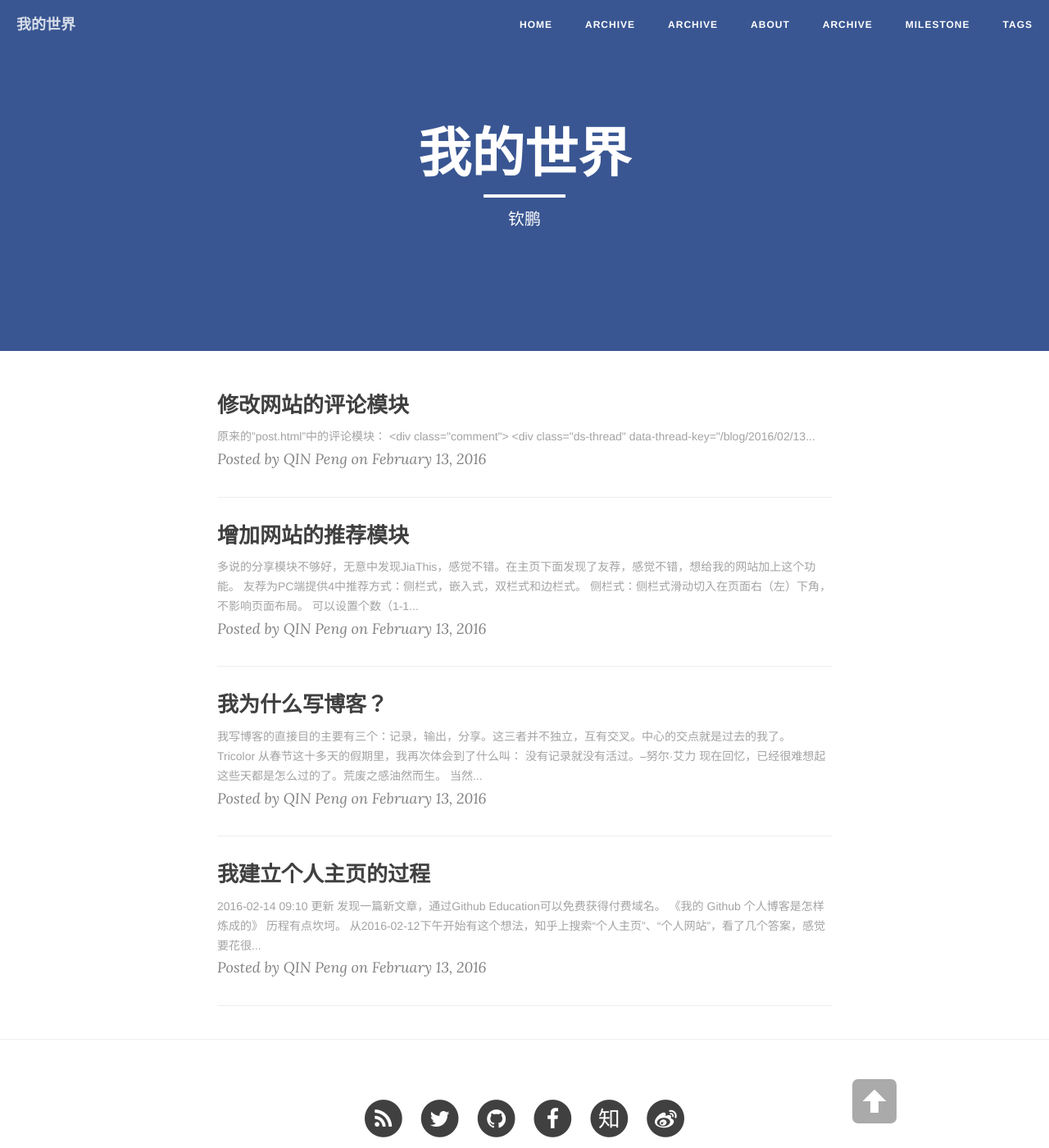
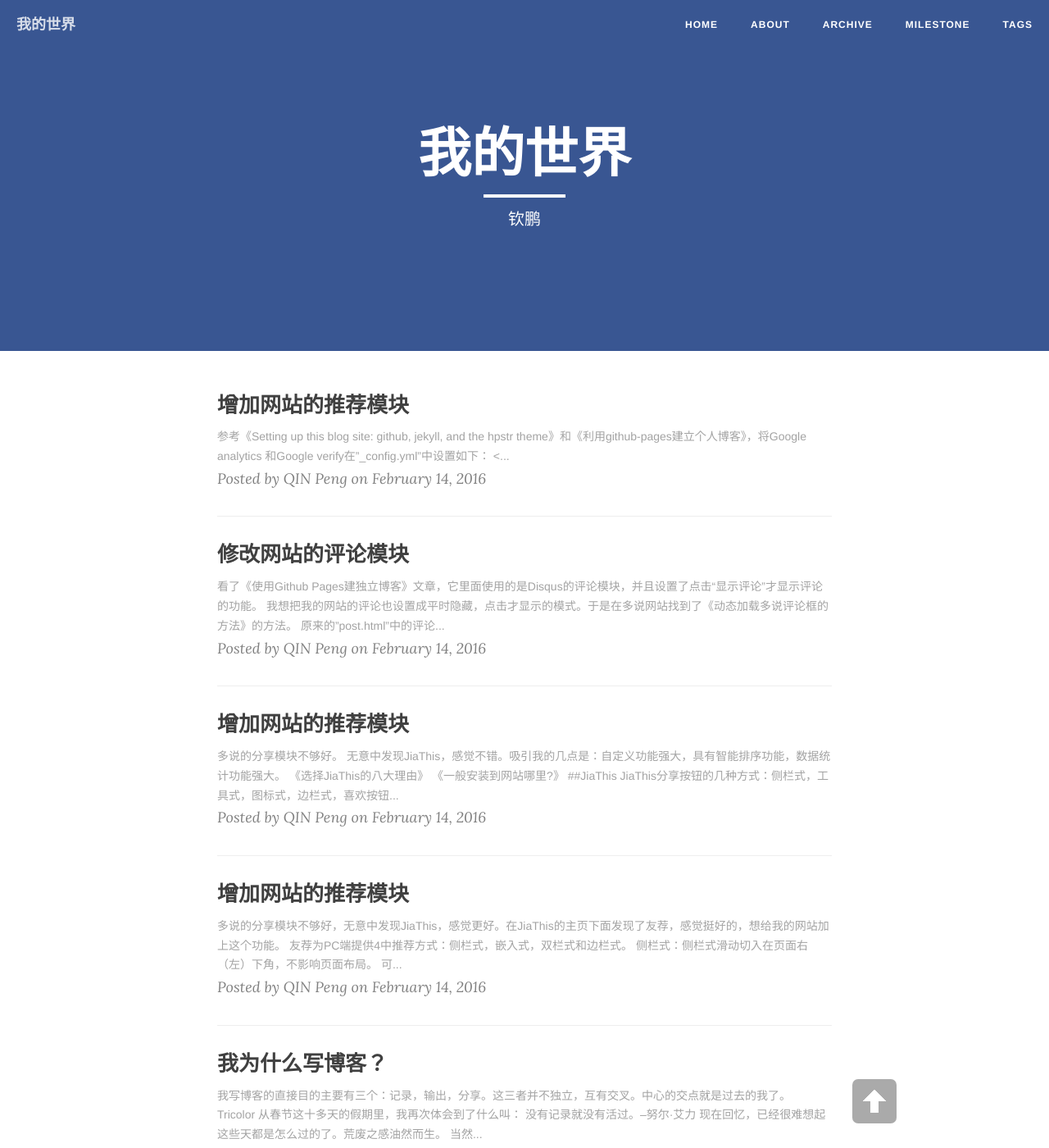
Before and after one commit to QinPengBlog/qinpengblog.github.io, a Jekyll site: the page built from index.html, in a window 1280 px wide and 1400 px high. Shown: the whole window at 82% size. Built offline with Jekyll 4.4.1, drawn with Linux system fonts in a browser that asks for light colours; nearby versions of some CDN libraries; the list of posts is cut into pages by our own code.

Commit message:
WHAT-YOU-HAVE-DONE
Signed-off-by: QIN Peng <qinp_2025@163.com>

```diff
--- a/Collections.md
+++ /dev/null
@@ -1,8 +0,0 @@
----
-layout: page
-title: "Archive"
-description: "你看到的，是我之为我的原因"
-header-img: "img/orange.jpg"
----
-
-###清单类文章
--- a/Photos.md
+++ /dev/null
@@ -1,8 +0,0 @@
----
-layout: page
-title: "Archive"
-description: "你看到的，是我之为我的原因"
-header-img: "img/orange.jpg"
----
-
-###清单类文章
--- a/_config.yml
+++ b/_config.yml
@@ -50,14 +50,16 @@
 comments :
   provider : duoshuo
   duoshuo :
-    short_name : Peng
+    short_name : QinPengBlog
   disqus :
       short_name : Peng
 
 # Analytics and webmaster tools stuff goes here
-google_analytics:
-google_verify:
+analytics:
+    provider: Baidu
+google_analytics: UA-73781127-1
+google_verify: <meta name="google-site-verification" content="f-xallGRfKu4KN9VgwJYGRZprRAHyGPUIIz6O4A9Yck" />
 # https://ssl.bing.com/webmaster/configure/verify/ownership Option 2 content= goes here
-bing_verify:
+bing_verify: <meta name="msvalidate.01" content="731D1E6005EE00E5770F4B5909254F51" />
 
 # Links to include in footer navigation
--- /dev/null
+++ b/_posts/2016-02-14-Add-analytic-module.md
@@ -0,0 +1,32 @@
+---
+layout: post
+title: 增加网站的推荐模块
+date: 2016-02-14 18:23
+categories: blog
+tags: [个人主页]
+description: 记录增加的过程。
+
+---
+
+参考[《Setting up this blog site: github, jekyll, and the hpstr theme》](http://nicolaroberts.github.io/website-setup-post/)和[《利用github-pages建立个人博客》](http://coolshell.info/blog/2015/03/github-pages-blog.html)，将Google analytics 和Google verify在"_config.yml"中设置如下：
+
+    <# Analytics and webmaster tools stuff goes here
+    google_analytics: UA-73781127-1
+    google_verify: <meta name="google-site-verification" content="f-xallGRfKu4KN9VgwJYGRZprRAHyGPUIIz6O4A9Yck" />
+    # https://ssl.bing.com/webmaster/configure/verify/ownership Option 2 content= goes here
+    bing_verify: <meta name="msvalidate.01" content="731D1E6005EE00E5770F4B5909254F51" />
+    />
+
+参考[《为 Jekyll 添加百度统计》](http://havee.me/internet/2013-07/add-baidu-analytics-for-jekyll.html)编写"_config.yml"：
+
+    <# Analytics and webmaster tools stuff goes here
+    analytics :
+      provider : Baidu
+    google_analytics: UA-73781127-1
+    google_verify: <meta name="google-site-verification" content="f-xallGRfKu4KN9VgwJYGRZprRAHyGPUIIz6O4A9Yck" />
+    # https://ssl.bing.com/webmaster/configure/verify/ownership Option 2 content= goes here
+    bing_verify: <meta name="msvalidate.01" content="731D1E6005EE00E5770F4B5909254F51" />
+    />
+
+Done.
+---
--- a/_posts/2016-02-14-Add-the-recommendation-module.md
+++ b/_posts/2016-02-14-Add-the-recommendation-module.md
@@ -1,14 +1,14 @@
 ---
 layout: post
 title: 增加网站的推荐模块
-date: 2016-02-13
+date: 2016-02-14
 categories: blog
 tags: [个人主页]
 description: 记录增加的过程。
 
 ---
 
-多说的分享模块不够好，无意中发现[JiaThis](http://www.jiathis.com/)，感觉不错。在主页下面发现了[友荐](http://www.ujian.cc/)，感觉不错，想给我的网站加上这个功能。
+多说的分享模块不够好，无意中发现[JiaThis](http://www.jiathis.com/)，感觉更好。在JiaThis的主页下面发现了[友荐](http://www.ujian.cc/)，感觉挺好的，想给我的网站加上这个功能。
 
 友荐为PC端提供4中推荐方式：侧栏式，嵌入式，双栏式和边栏式。
 
@@ -29,10 +29,12 @@
 代码如下：
 
 <!-- UJian Button BEGIN -->
-                <div class="ujian-hook"></div>
-                <script type="text/javascript">var ujian_config = {num:6,showType:4,lkrc:4,target:1,bgColor:'#',hoverTextColor:'#116BF2'};</script>
-                <script type="text/javascript" src="http://v1.ujian.cc/code/ujian.js?uid=2083931"></script>
-                <a href="http://www.ujian.cc" style="border:0;"><img src="http://img.ujian.cc/pixel.png" alt="友荐云推荐" style="border:0;padding:0;margin:0;" /></a>
+
+     <div class="ujian-hook"></div>
+     <script type="text/javascript">var ujian_config = {num:6,showType:4,lkrc:4,target:1,bgColor:'#',hoverTextColor:'#116BF2'};</script>
+     <script type="text/javascript" src="http://v1.ujian.cc/code/ujian.js?uid=2083931"></script>
+     <a href="http://www.ujian.cc" style="border:0;"><img src="http://img.ujian.cc/pixel.png" alt="友荐云推荐" style="border:0;padding:0;margin:0;" /></a>
+
 <!-- UJian Button END -->
 
 关于友荐的更多内容请移步[友荐帮助中心](http://www.ujian.cc/help/index/)
--- /dev/null
+++ b/_posts/2016-02-14-Change-the-sharing-module.md
@@ -0,0 +1,239 @@
+---
+layout: post
+title: 增加网站的推荐模块
+date: 2016-02-14
+categories: blog
+tags: [个人主页]
+description: 记录增加的过程。
+
+---
+
+多说的分享模块不够好。
+
+无意中发现[JiaThis](http://www.jiathis.com/)，感觉不错。吸引我的几点是：自定义功能强大，具有智能排序功能，数据统计功能强大。
+
+[《选择JiaThis的八大理由》](http://www.jiathis.com/help/html/why-choose-jiathis)
+
+[《一般安装到网站哪里?》](http://www.jiathis.com/help/html/where-install-jiathis)
+
+##JiaThis
+
+JiaThis分享按钮的几种方式：侧栏式，工具式，图标式，边栏式，喜欢按钮，按钮式，关注按钮，图片分享，划词分享。
+
+- 侧栏式：隐藏在侧栏。
+- 工具式：同多说的分享模块。
+- 图标式：与工具式相比，少了图标的文字说明。
+- 边栏式：悬浮在文章边。
+- 按钮式：只有一个按钮。
+- 图片分享：用户将鼠标移动到指定的图片上时，分享按钮就会出现。
+- 划词分享：任意划取部分文字信息（＞5个字），即可显示JiaThis划词分享图标。
+- 喜欢按钮：喜欢的同时进行分享。
+- 关注按钮：转到对应社交账号主页。
+
+选择图标式，图片分享和划词分享。
+
+###图标式：
+
+<!-- JiaThis Button BEGIN -->
+
+				<div class="jiathis_style">
+					<a class="jiathis_button_weixin"></a>
+					<a class="jiathis_button_tsina"></a>
+					<a class="jiathis_button_pocket"></a>
+					<a class="jiathis_button_instapaper"></a>
+					<a class="jiathis_button_copy"></a>
+					<a href="http://www.jiathis.com/share?uid=2083931" class="jiathis jiathis_txt jiathis_separator jtico jtico_jiathis" target="_blank"></a>
+					<a class="jiathis_counter_style"></a>
+				</div>
+				<script type="text/javascript" >
+					var jiathis_config={
+						data_track_clickback:true,
+						summary:"",
+						shortUrl:true,
+						hideMore:false
+					}
+				</script>
+				<script type="text/javascript" src="http://v3.jiathis.com/code_mini/jia.js?uid=2083931" charset="utf-8"></script>
+
+<!-- JiaThis Button END -->
+
+###图片分享
+
+官方说明：如果您的网页中已经嵌入jia.js或jiathis_r.js，只需将以下绿色部分代码复制到JiaThis分享代码之前即可。
+
+<!-- JiaThis Picture BEGIN -->
+
+	<script type="text/javascript">
+		 var jiathis_config = {
+			shareImg:{
+			"showType":"ALL",
+			"bgColor":"",
+		    "txtColor":"",
+			"text":"",
+			"services":"",
+			"position":"",
+			"imgwidth":"",
+			"imgheight":"",
+			"divname":""
+		    }
+		 }
+	</script>
+
+<!-- JiaThis Picture END -->
+
+JiaThis分享代码是：
+
+    <script type='text/javascript' src='http://v3.jiathis.com/code/jia.js?uid=2083931' charset='utf-8'></script>
+
+因为图标式代码中含有JiaThis分享代码，所以尝试的时候是把图片分享的代码插入到了图标式代码中间：
+
+<!-- JiaThis Button BEGIN -->
+
+				<div class="jiathis_style">
+					<a class="jiathis_button_weixin"></a>
+					<a class="jiathis_button_tsina"></a>
+					<a class="jiathis_button_pocket"></a>
+					<a class="jiathis_button_instapaper"></a>
+					<a class="jiathis_button_copy"></a>
+					<a href="http://www.jiathis.com/share?uid=2083931" class="jiathis jiathis_txt jiathis_separator jtico jtico_jiathis" target="_blank"></a>
+					<a class="jiathis_counter_style"></a>
+				</div>
+				<script type="text/javascript" >
+					var jiathis_config={
+						data_track_clickback:true,
+						summary:"",
+						shortUrl:true,
+						hideMore:false
+					}
+				</script>
+				<script type="text/javascript" src="http://v3.jiathis.com/code_mini/jia.js?uid=2083931" charset="utf-8"></script>
+
+<!-- JiaThis Picture BEGIN -->
+
+	<script type="text/javascript">
+		 var jiathis_config = {
+			shareImg:{
+			"showType":"ALL",
+			"bgColor":"",
+		    "txtColor":"",
+			"text":"",
+			"services":"",
+			"position":"",
+			"imgwidth":"",
+			"imgheight":"",
+			"divname":""
+		    }
+		 }
+	</script>
+
+<!-- JiaThis Picture END -->
+
+<!-- JiaThis Button END -->
+
+结果没有显示，遂删掉这个模块。
+
+###划词分享：
+
+官方说明：用户为网站页面添加划词分享时，需要为想开放划词分享的页面div框架添加 class="jiathis_streak"。如：< div class="jiathis_streak">< /div>或< div class="site_main jiathis_streak">< /div>。
+
+最开始是把这行代码放在前面：
+
+<!-- JiaThis 划词分享 BEGIN -->
+
+                <div class="jiathis_streak"></div>
+
+                <div class="jiathis_streak_share_16x16" id="jiathis_streak_share" style="display:none">
+					<span class="streak_share_jiao"></span>
+					<div class="jiathis_streak_goshare" id="jiathis_streak_goshare">
+						<span class="jiathis_streak_txt">分享到</span>
+						<span style="" title="隐藏分享框" onclick="JIATHIS_STREAK.hideShare()" class="jiathis_streak_close">X</span>
+					</div>
+					<div class="jiathis_style" >
+						<a class="jiathis_button_tsina"></a>
+						<a class="jiathis_button_weixin"></a>
+						<a class="jiathis_button_twitter"></a>
+						<a class="jiathis_button_translate"></a>
+						<a class="jiathis_button_ydnote"></a>
+						<a href="http://www.jiathis.com/share" class="jiathis jiathis_txt jtico jtico_jiathis" target="_blank"></a>
+						<script type="text/javascript">
+							var jiathis_config = {data_track_clickback:'true'};
+						</script>
+
+						<script type="text/javascript" src="http://v3.jiathis.com/code/jia.js?uid=2083931" charset="utf-8"></script>
+						<script type="text/javascript" src="http://v3.jiathis.com/code/jiathis_streak.js" charset="utf-8"></script>
+					</div>
+				</div>
+
+<!-- JiaThis 划词分享 END -->
+
+结果没有作用。考虑到可能是要把后面的代码放到jiathis_streak的Div域中，改成了下面的形式：
+
+<!-- JiaThis 划词分享 BEGIN -->
+
+			    <div class="jiathis_streak">
+
+                <div class="jiathis_streak_share_16x16" id="jiathis_streak_share" style="display:none">
+					<span class="streak_share_jiao"></span>
+					<div class="jiathis_streak_goshare" id="jiathis_streak_goshare">
+						<span class="jiathis_streak_txt">分享到</span>
+						<span style="" title="隐藏分享框" onclick="JIATHIS_STREAK.hideShare()" class="jiathis_streak_close">X</span>
+					</div>
+					<div class="jiathis_style" >
+						<a class="jiathis_button_tsina"></a>
+						<a class="jiathis_button_weixin"></a>
+						<a class="jiathis_button_twitter"></a>
+						<a class="jiathis_button_translate"></a>
+						<a class="jiathis_button_ydnote"></a>
+						<a href="http://www.jiathis.com/share" class="jiathis jiathis_txt jtico jtico_jiathis" target="_blank"></a>
+						<script type="text/javascript">
+							var jiathis_config = {data_track_clickback:'true'};
+						</script>
+
+						<script type="text/javascript" src="http://v3.jiathis.com/code/jia.js?uid=2083931" charset="utf-8"></script>
+						<script type="text/javascript" src="http://v3.jiathis.com/code/jiathis_streak.js" charset="utf-8"></script>
+					</div>
+				</div>
+			  </div>
+
+<!-- JiaThis 划词分享 END -->
+
+但是仍然不起作用，遂删掉这个模块。
+
+---
+
+原来的多说的分享代码：
+
+<!-- Duoshuo Share start -->
+
+                <style>
+                    .ds-share{
+                        text-align: right;
+                    }
+
+                    @media only screen and (max-width: 700px) {
+                        .ds-share {
+
+                        }
+                    }
+                </style>
+
+                <div class="ds-share"
+                    data-thread-key="{{page.id}}" data-title="{{page.title}}"
+                    data-images="{{ site.url }}/{% if page.header-img %}{{ page.header-img }}{% else %}{{ site.header-img }}{% endif %}"
+                    data-content="{{ content | strip_html | truncate:80 }} | Microdust:Azeril's blog"
+                    data-url="{{site.url}}{{page.url}}">
+                    <div class="ds-share-inline">
+                      <ul  class="ds-share-icons-16">
+
+                        <li data-toggle="ds-share-icons-more"><a class="ds-more" href="#">分享到：</a></li>
+                        <li><a class="ds-wechat flat" href="javascript:void(0);" data-service="wechat">微信</a></li>
+                        <li><a class="ds-weibo flat" href="javascript:void(0);" data-service="weibo">微博</a></li>
+                        <li><a class="ds-douban flat" href="javascript:void(0);" data-service="douban">豆瓣</a></li>
+                      </ul>
+                      <div class="ds-share-icons-more">
+                      </div>
+                    </div>
+                <hr>
+                </div>
+
+<!-- Duoshuo Share end-->
--- a/_posts/2016-02-14-Modify-the-comment-module.md
+++ b/_posts/2016-02-14-Modify-the-comment-module.md
@@ -1,35 +1,10 @@
 ---
 layout: post
 title: 修改网站的评论模块
-date: 2016-02-13
+date: 2016-02-14
 categories: blog
 tags: [个人主页]
 description: 记录修改的过程。
-
----
-
-原来的"post.html"中的评论模块：
-
- <!-- 多说评论框 start -->
-                <div class="comment">
-                    <div class="ds-thread" data-thread-key="{{page.id}}" data-title="{{page.title}}" data-url="{{site.url}}{{page.url}}">
-                    </div>
-                </div>
-<!-- 多说评论框 end -->
-
-<!-- 多说公共JS代码 start (一个网页只需插入一次) -->
-<script type="text/javascript">
-var duoshuoQuery = {short_name:"cnfeat"};
-    (function() {
-        var ds = document.createElement('script');
-        ds.type = 'text/javascript';ds.async = true;
-        ds.src = (document.location.protocol == 'https:' ? 'https:' : 'http:') + '//static.duoshuo.com/embed.js';
-        ds.charset = 'UTF-8';
-        (document.getElementsByTagName('head')[0]
-         || document.getElementsByTagName('body')[0]).appendChild(ds);
-    })();
-</script>
-<!-- 多说公共JS代码 end -->
 
 ---
 
@@ -38,9 +13,40 @@
 我想把我的网站的评论也设置成平时隐藏，点击才显示的模式。于是在多说网站找到了[《动态加载多说评论框的方法》](http://dev.duoshuo.com/docs/50b344447f32d30066000147)的方法。
 
 ---
+
+原来的"post.html"中的评论模块：
+
+ <!-- 多说评论框 start -->
+
+      <div class="comment">
+           <div class="ds-thread" data-thread-key="{{page.id}}" data-title="{{page.title}}" data-url="{{site.url}}{{page.url}}">
+           </div>
+      </div>
+
+<!-- 多说评论框 end -->
+
+<!-- 多说公共JS代码 start (一个网页只需插入一次) -->
+
+    <script type="text/javascript">
+        var duoshuoQuery = {short_name:"cnfeat"};
+        (function() {
+        var ds = document.createElement('script');
+        ds.type = 'text/javascript';ds.async = true;
+        ds.src = (document.location.protocol == 'https:' ? 'https:' : 'http:') + '//static.duoshuo.com/embed.js';
+        ds.charset = 'UTF-8';
+        (document.getElementsByTagName('head')[0]
+         || document.getElementsByTagName('body')[0]).appendChild(ds);
+        })();
+    </script>
+
+<!-- 多说公共JS代码 end -->
+
+---
+
 现在的评论模块：
 
- <!-- 多说评论框 start -->
+<!-- 多说评论框 start -->
+
 	<script>var duoshuoQuery =      {short_name:"qinpengblog"};</script>
     <script src="http://static.duoshuo.com/embed.js"></script>
 
@@ -57,23 +63,26 @@
 
 	<a href="javascript:void(0);" onclick="toggleDuoshuoComments('#comment-box');">显示评论</a>
     <div id="comment-box" ></div>
+
 <!-- 多说评论框 end -->
 
 <!-- 多说公共JS代码 start (一个网页只需插入一次) -->
-<script type="text/javascript">
-var duoshuoQuery = {short_name:"qinpengblog"};
-	(function() {
+
+    <script type="text/javascript">
+      var duoshuoQuery = {short_name:"qinpengblog"};
+	    (function() {
 		var ds = document.createElement('script');
 		ds.type = 'text/javascript';ds.async = true;
 		ds.src = (document.location.protocol == 'https:' ? 'https:' : 'http:') + '//static.duoshuo.com/embed.js';
 		ds.charset = 'UTF-8';
 		(document.getElementsByTagName('head')[0]
 		 || document.getElementsByTagName('body')[0]).appendChild(ds);
-	})();
+	  })();
 	</script>
+
 <!-- 多说公共JS代码 end -->
 
-目前的问题是，点击一次“显示评论”就多出一个评论框，即没有收起评论的功能。
+目前的问题是，点击一次“显示评论”就多出一个评论框，即没有“收起评论”的功能。
 
 ---
 
@@ -81,7 +90,8 @@
 
 刚开始直接把文章里面提到的代码插入"post.html",变成：
 
- <!-- 多说评论框 start -->
+<!-- 多说评论框 start -->
+
     <a href="javascript:void(0);" onclick="toggleDuoshuoComments('#comment-box');">显示评论</a>
 
     <div id="comment-box" ></div>
@@ -89,9 +99,11 @@
                     <div class="ds-thread" data-thread-key="{{page.id}}" data-title="{{page.title}}" data-url="{{site.url}}{{page.url}}">
                     </div>
                 </div>
+
 <!-- 多说评论框 end -->
 
 <!-- 多说公共JS代码 start (一个网页只需插入一次) -->
+
     <script>var duoshuoQuery =      {short_name:"qinpengblog"};</script>
     <script src="http://static.duoshuo.com/embed.js"></script>
 
```
Also changed, not shown: other parts of _posts/2016-02-14-Modify-the-comment-module.md (+2 -1 lines), _includes/baidu/analytics (added, +9 -0 lines), sitemap.xml (added, +75 -0 lines).
